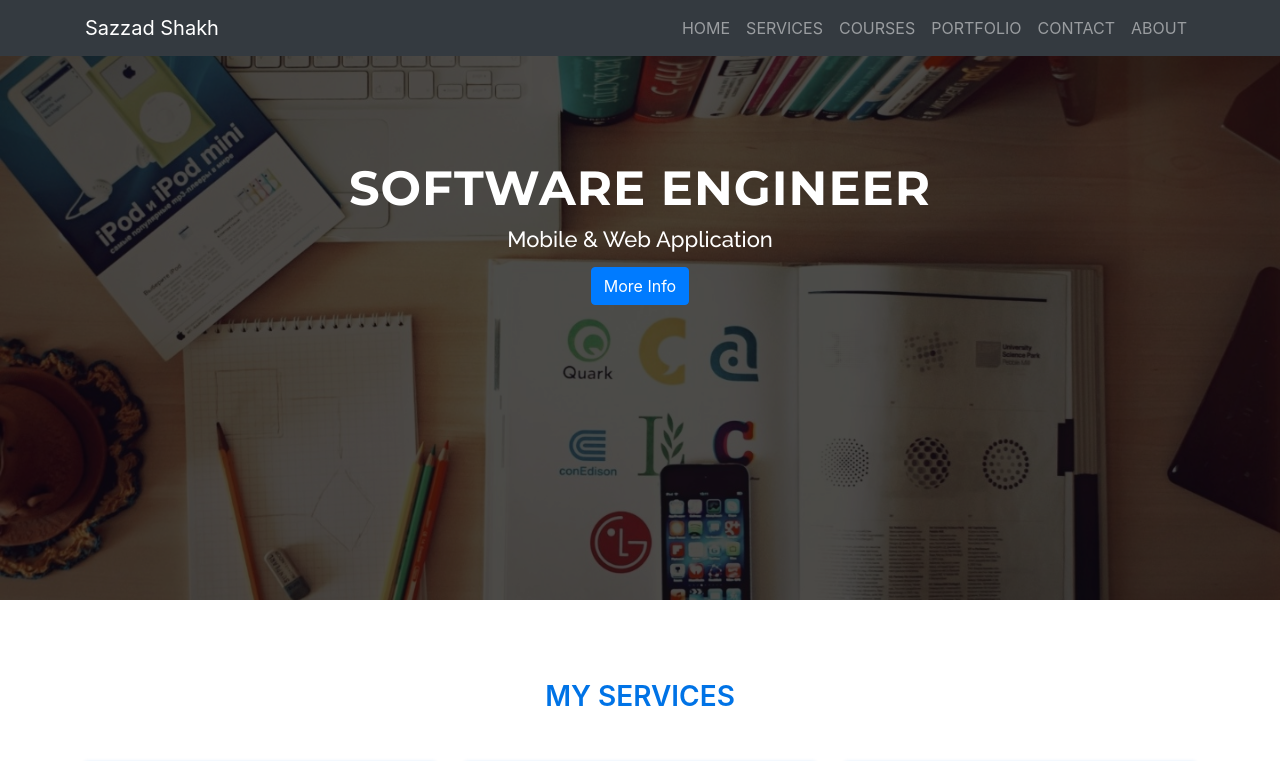
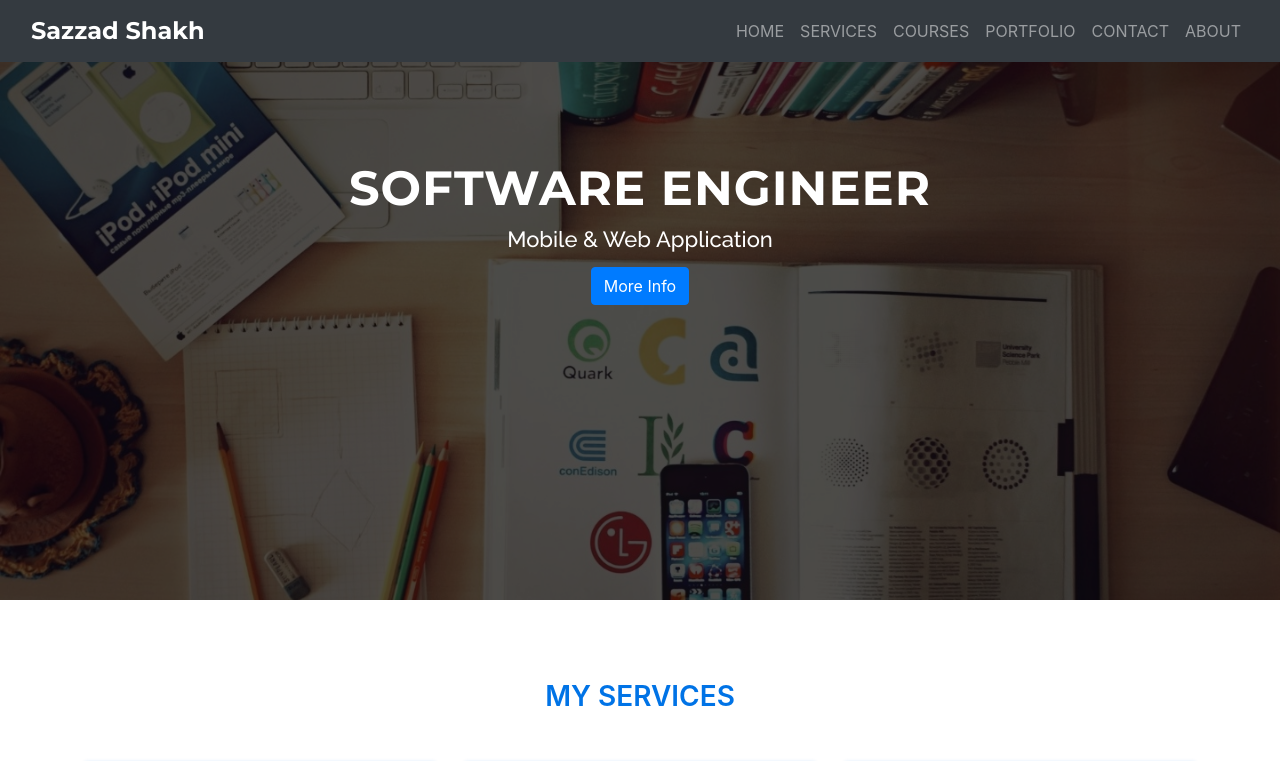
Before and after one commit to sazzadshakhbd/react-website, a React (Create React App) app: page / in a window 1280 px wide. Shown: the top 761 px of the page. Built offline with nearby package versions, Linux system fonts and the light colour scheme.

Commit message:
create scroll method for navigation bar

```diff
--- a/src/asset/css/custom.css
+++ b/src/asset/css/custom.css
@@ -62,3 +62,16 @@
   font-weight: 400;
   color: #7F7E7E;
 }
+
+.navTitle {
+  color:#fff !important;
+  font-family: 'Montserrat', sans-serif;
+  font-weight: 700;
+  font-size: 24px;
+}
+.navTitleScroll {
+  color:#0073E6 !important;
+  font-family: 'Montserrat', sans-serif;
+  font-weight: 700;
+  font-size: 24px;
+}
--- a/src/components/TopNavigation/TopNavigation.jsx
+++ b/src/components/TopNavigation/TopNavigation.jsx
@@ -4,12 +4,33 @@
 import {Navbar, Container, Nav} from 'react-bootstrap';
 
 class TopNavigation extends Component {
+
+  constructor() {
+    super();
+    this.state={
+      navbarBrand: 'navTitle'
+    }
+  }
+
+  onScrollMethod = () => {
+    if(window.scrollY > 100) {
+      this.setState({navbarBrand: 'navTitleScroll'})
+    }
+    else if (window.scrollY < 100) {
+      this.setState({navbarBrand: 'navTitle'})
+    }
+  }
+
+  componentDidMount() {
+    window.addEventListener('scroll', this.onScrollMethod)
+  }
+
   render() {
     return (
       <Fragment>
         <Navbar fixed="top" collapseOnSelect expand="lg" bg="dark" variant="dark">
-          <Container>
-            <Navbar.Brand href="#home">Sazzad Shakh</Navbar.Brand>
+          <Container fluid={true}>
+            <Navbar.Brand className={this.state.navbarBrand}>Sazzad Shakh</Navbar.Brand>
             <Navbar.Toggle aria-controls="responsive-navbar-nav" />
             <Navbar.Collapse id="responsive-navbar-nav">
               <Nav className="mr-auto"></Nav>
```
